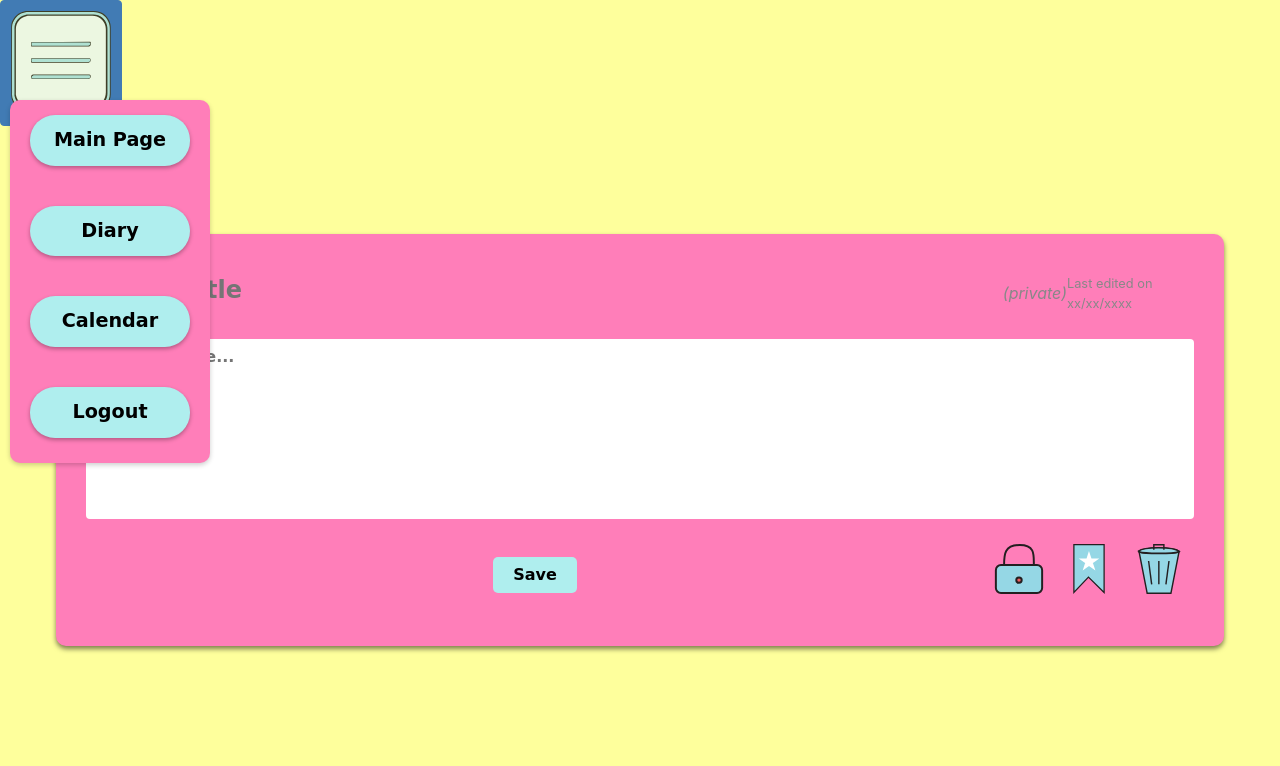
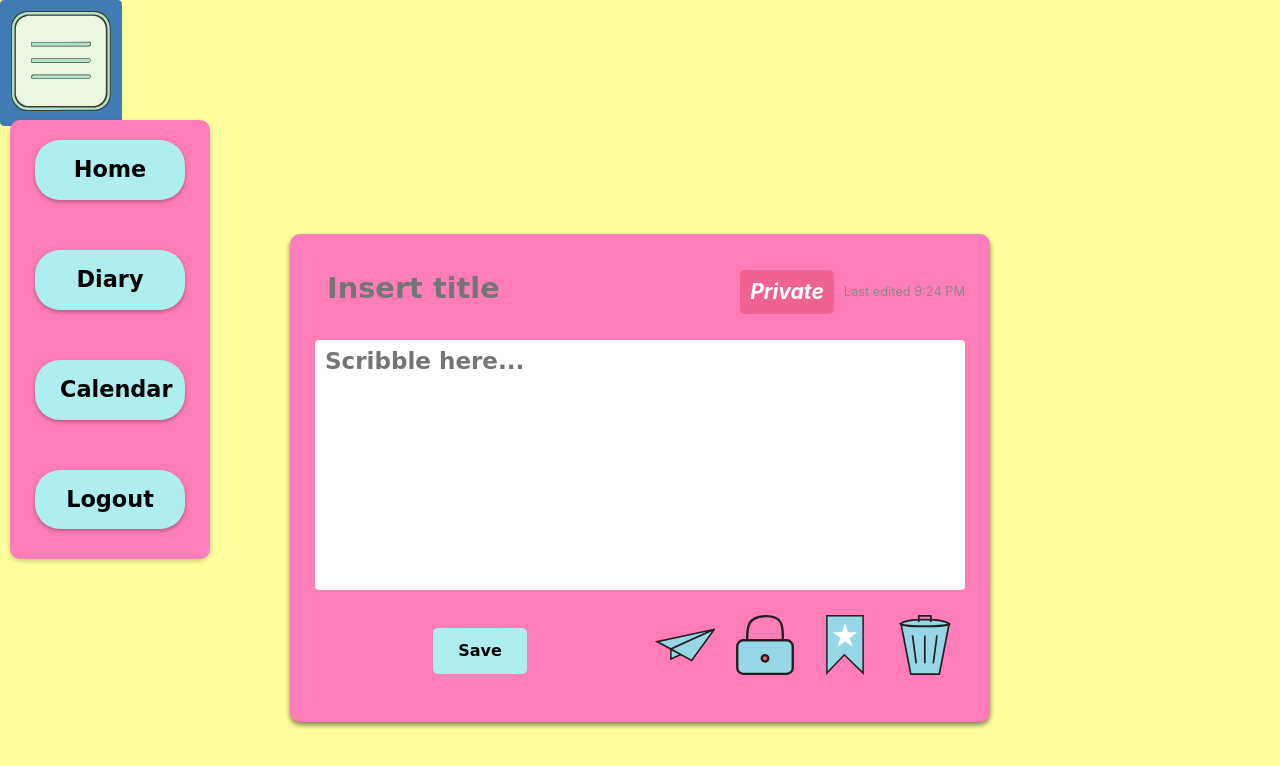
Before and after one commit to Mcray3000/307_MyDiary_Nibble, a React (Vite) app in the folder packages/react-frontend/: page /diary in a window 1280 px wide. Both pictures are taken after a click on the button 60 px from the left and 62 px from the top of the page. Shown: the top 766 px of the page. Built offline with nearby package versions, Linux system fonts and the light colour scheme.

Commit message:
Made everything a bit bigger

```diff
--- a/packages/react-frontend/src/DiaryEntry.jsx
+++ b/packages/react-frontend/src/DiaryEntry.jsx
@@ -14,6 +14,38 @@ function DiaryEntry() {
   const [title, setTitle] = useState("");
   const [isPrivate, setIsPrivate] = useState(true); // Initially private
   const [isFavorite, setIsFavorite] = useState(false);
+  const [isShare, setIsShare] = useState(false);
+  const [lastEdited, setLastEdited] = useState(null);
+
+  useEffect(() => {
+    // Function to update lastEdited time
+    const updateLastEdited = () => {
+      const now = new Date();
+      const options = {
+        hour: "numeric",
+        minute: "numeric",
+        hour12: true,
+      };
+      const formattedTime = now.toLocaleString("en-US", options);
+      setLastEdited(formattedTime);
+    };
+
+    // Update lastEdited initially
+    updateLastEdited();
+
+    // Event listeners to update lastEdited on input changes
+    const inputFields = document.querySelectorAll(".diary-title, textarea");
+    inputFields.forEach((input) => {
+      input.addEventListener("input", updateLastEdited);
+    });
+
+    // Cleanup: remove event listeners when component unmounts
+    return () => {
+      inputFields.forEach((input) => {
+        input.removeEventListener("input", updateLastEdited);
+      });
+    };
+  }, []);
 
   const handleChange = (e) => {
     setEntry(e.target.value); // Update state with the value from the textarea
@@ -67,6 +99,10 @@ function DiaryEntry() {
     setIsFavorite(!isFavorite);
   };
 
+  const handleShare = () => {
+    setIsShare(!isShare);
+  };
+
   return (
     <div className="diary-container">
       <div className="diary-header">
@@ -77,11 +113,14 @@ function DiaryEntry() {
           value={title}
           onChange={handleTitleChange}
         />
-        <span className="diary-private">
-          ({isPrivate ? "private" : "public"})
-        </span>
-        <span className="diary-edit">Last edited on xx/xx/xxxx</span>{" "}
-        {/* Update with actual date/time */}
+        <div className="diary-status">
+          <span className={`diary-private ${isPrivate ? "private" : "public"}`}>
+            {isPrivate ? "Private" : "Public"}
+          </span>
+          <span className="diary-edit">
+            Last edited {lastEdited ? lastEdited : "xx/xx/xxxx"}
+          </span>
+        </div>
       </div>
       <form className="diary-form">
         {" "}
@@ -99,20 +138,35 @@ function DiaryEntry() {
           <button type="button" className="form-button" onClick={handleSave}>
             Save
           </button>
-          <button type="button" className="diary-button" onClick={handleLock}>
+          <button type="button" className="diary-button" onClick={handleTrash}>
+            <img
+              src={send}
+              alt="Share"
+              onMouseOver={(e) => (e.currentTarget.src = sent)}
+              onMouseOut={(e) => (e.currentTarget.src = send)}
+            />
+          </button>
+          <button
+            type="button"
+            className="diary-button"
+            onClick={handleLock}
+            onMouseDown={(e) => e.preventDefault()}
+          >
             <img
               src={isPrivate ? lock : unlock}
               alt="Lock"
-              onMouseOver={(e) => (e.currentTarget.src = unlock)}
-              onMouseOut={(e) => (e.currentTarget.src = lock)}
+              onMouseOut={(e) =>
+                (e.currentTarget.src = isPrivate ? lock : unlock)
+              }
             />
           </button>
           <button type="button" className="diary-button" onClick={handleStar}>
             <img
               src={isFavorite ? star : unstar}
               alt="Star"
-              onMouseOver={(e) => (e.currentTarget.src = star)}
-              onMouseOut={(e) => (e.currentTarget.src = unstar)}
+              onMouseOut={(e) =>
+                (e.currentTarget.src = isFavorite ? star : unstar)
+              }
             />
           </button>
           <button type="button" className="diary-button" onClick={handleTrash}>
--- a/packages/react-frontend/src/HamburgerMenu.jsx
+++ b/packages/react-frontend/src/HamburgerMenu.jsx
@@ -34,7 +34,7 @@ function HamburgerMenu() {
           <ul>
             <li>
               <Link to="/main" onClick={toggleMenu}>
-                Main Page
+                Home
               </Link>
             </li>
             <li>
--- a/packages/react-frontend/src/main.css
+++ b/packages/react-frontend/src/main.css
@@ -1143,11 +1143,12 @@ caption {
   align-items: center;
   min-height: 100vh;
   font-family: "Indie Flower", sans-serif;
+  font-size: 1.2em;
 }
 
 /* Styles for the title card */
 .title-card {
-  font-size: 3rem;
+  font-size: 3.6rem;
   margin: 20px auto 50px auto; /* Center horizontally and adjust vertical margins */
   font-family: "Comic Sans MS", cursive, sans-serif;
   border-radius: 20px;
@@ -1161,7 +1162,7 @@ caption {
 
 .center-box form {
   background-color: #ff7eb9; /* Light pink background */
-  padding: 30px;
+  padding: 40px;
   border-radius: 10px;
   box-shadow: 0px 3px 5px #00000080;
   text-align: center; /* Center the form elements */
@@ -1174,8 +1175,9 @@ caption {
 
 .form-input {
   width: calc(100% - 22px);
-  padding: 10px;
-  margin: 10px auto; /* Add 'auto' to the margin */
+  font-size: 1.2em; /* Increased input font size */
+  padding: 15px; /* Increased padding */
+  margin: 15px auto; /* Increased margin */
   border: 1px solid #fff;
   border-radius: 5px;
   background-color: white; /* Add this line for white background */
@@ -1185,8 +1187,9 @@ caption {
   background-color: #afeeee;
   color: black; /* White text color */
   border: none;
-  padding: 10px 20px;
-  margin: 10px auto;
+  font-size: 1.4em; /* Increased button font size */
+  padding: 15px 25px; /* Increased padding */
+  margin: 15px auto; /* Increased margin */
   border-radius: 5px;
   cursor: pointer;
   font-size: 1rem;
@@ -1227,11 +1230,15 @@ caption {
 
 .diary-container {
   margin-top: 100px;
-  background-color: #ff7eb9; /* Light pink background */
-  border: 10px solid #ff7eb9; /* Pink border */
-  padding: 20px;
+  background-color: #ff7eb9;
+  border: 10px solid #ff7eb9;
+  padding: 15px; /* Slightly reduced padding */
   border-radius: 10px;
   box-shadow: 0px 3px 5px #00000080;
+  max-width: 700px; /* Adjust max-width as needed */
+  margin-left: auto;
+  margin-right: auto;
+  font-size: 1.2em;
 }
 
 .diary-header {
@@ -1244,7 +1251,7 @@ caption {
 .diary-title {
   border: none;
   background-color: transparent;
-  font-size: 1.5rem;
+  font-size: 1.8rem;
   font-family: "Comic Sans MS", cursive, sans-serif;
   outline: none; /* Remove default input outline */
 }
@@ -1259,13 +1266,23 @@ caption {
   color: #888; /* Gray color */
 }
 
+.diary-status {
+  display: flex;
+  align-items: center;
+  gap: 10px;
+  font-size: 1.1em;
+  white-space: nowrap; /* Prevent status from wrapping */
+}
+
 .diary-form textarea {
   width: 100%;
   padding: 10px;
   border: none;
+  font-size: 1.2em;
   background-color: #ffffff;
   font-family: "Comic Sans MS", cursive, sans-serif;
   resize: none; /* Prevent resizing of textarea */
+  height: 250px;
 }
 
 .diary-toolbar {
@@ -1315,8 +1332,30 @@ caption {
 }
 
 .diary-button img {
-  width: 50px;
-  height: 50px;
+  width: 60px;
+  height: 60px;
+}
+
+.diary-status {
+  display: flex;
+  align-items: center; /* Vertically align the items */
+  gap: 10px; /* Add some space between the spans */
+}
+
+.diary-private {
+  font-weight: bold; /* Make the text bold */
+  padding: 5px 10px; /* Add some padding */
+  border-radius: 5px; /* Add rounded corners */
+}
+
+.diary-private.private {
+  background-color: #f06292; /* Light red for private */
+  color: white;
+}
+
+.diary-private.public {
+  background-color: #66bb6a; /* Light green for public */
+  color: white;
 }
 
 /*
@@ -1331,6 +1370,7 @@ caption {
   background: none;
   border: none;
   padding: 10px;
+  font-size: 2rem;
   cursor: pointer;
   font-size: 1.5rem;
   opacity: 0.75;
@@ -1354,9 +1394,9 @@ caption {
 
 .hamburger-nav {
   position: absolute;
-  top: 100px;
+  top: 120px;
   left: 10px;
-  width: 200px;
+  width: 250px;
   background-color: #ff7eb9;
   border-radius: 10px;
   box-shadow: 0px 2px 5px rgba(0, 0, 0, 0.2);
@@ -1367,6 +1407,7 @@ caption {
   width: 0;
   /* Add display: none; */
   display: none;
+  font-size: 1.2em;
   font-family: "Comic Sans MS", cursive, sans-serif;
 }
 
@@ -1385,7 +1426,7 @@ caption {
 }
 
 .hamburger-nav li {
-  padding: 15px 20px;
+  padding: 20px 25px;
   text-align: center;
   font-family: "Comic Sans MS", cursive, sans-serif;
 }
@@ -1395,9 +1436,9 @@ caption {
   text-decoration: none;
   color: #000;
   font-weight: bold;
-  font-size: 1.2rem;
+  font-size: 1.4rem;
   display: block;
-  padding: 10px 20px;
+  padding: 12px 25px;
   border-radius: 25px;
   box-shadow: 0px 2px 4px rgba(0, 0, 0, 0.3);
   margin-bottom: 10px;
```
